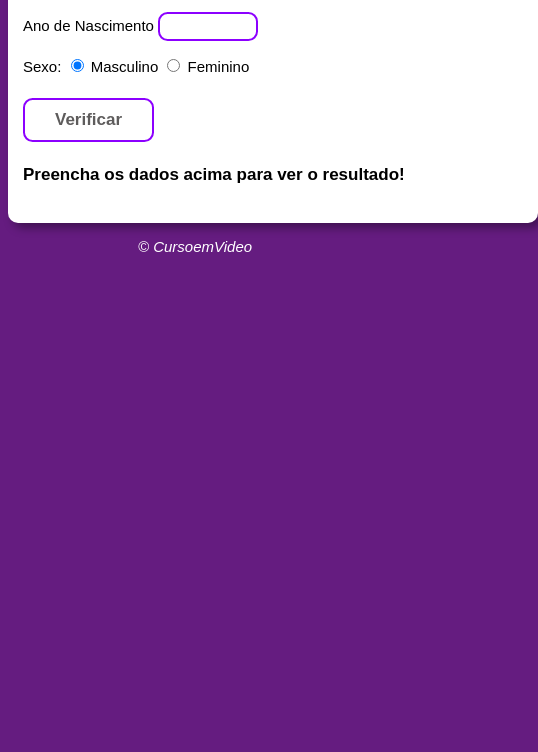
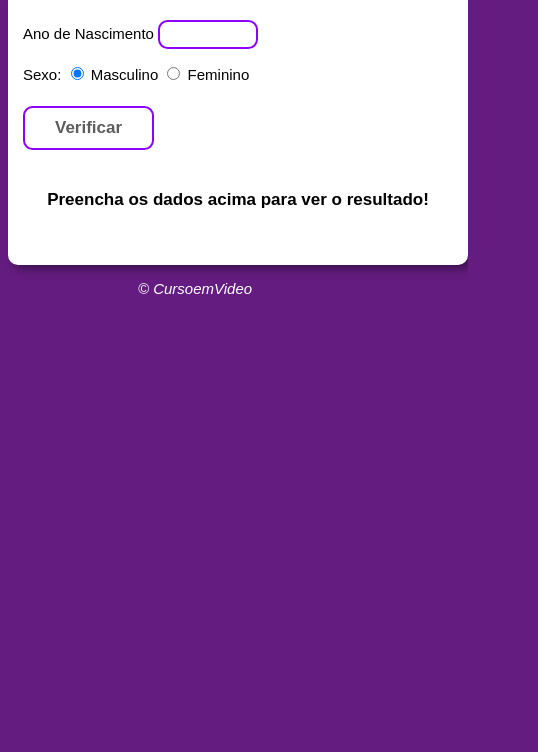
Before and after one commit to welberos/verificador_de_Idade, a plain HTML site: page index.html in a window 390 px wide. Shown: the part 92-844 px from the top of the page, 538 px wide, since content can reach past the window. Drawn offline with Linux system fonts and the light colour scheme.

Commit message:
update responsive

```diff
--- a/estilo.css
+++ b/estilo.css
@@ -1,6 +1,10 @@
 body {
+  position: relative;
   background: rgb(101, 28, 128);
   font: normal 15px Arial;
+  display: flex;
+  flex-direction: column;
+
 }
 
 header{
@@ -24,7 +28,7 @@ section {
   background: white;
   border-radius: 10px;
   padding: 15px;
-  width: 500px;
+  width: 430px;
   margin: auto;
   box-shadow: 5px 5px 10px rgba(0, 0, 0, 0.363);
 }
@@ -52,14 +56,17 @@ section {
 }
 
 #res {
+  position: relative;
   font-size: 17px;
-  font-weight: 400;
   font-weight: bold;
-
+  display: flex;
+  flex-direction: column;
+  align-items: center;
 }
 
 #imagem {
   margin-top: 20px;
+  width: auto;
 }
 
 footer {
@@ -68,3 +75,10 @@ text-align: center;
 font-style: italic;
 
 }
+
+@media (max-width: 484px) {
+  selection {
+   width: 290px;
+  }
+
+}
--- a/index.html
+++ b/index.html
@@ -31,7 +31,7 @@
     </div>
 
     <div id="res">
-      Preencha os dados acima para ver o resultado!
+      <p>Preencha os dados acima para ver o resultado!</p>
     </div>
 
     <div id="foto">
--- a/script.js
+++ b/script.js
@@ -71,7 +71,7 @@ function verificar() {
         }
       }
       res.innerHTML = `Detectamos ${gênero} com ${idade} anos.`
-      res.style.textAlign = 'center'
+
       res.appendChild(img)
   }
 }
```
